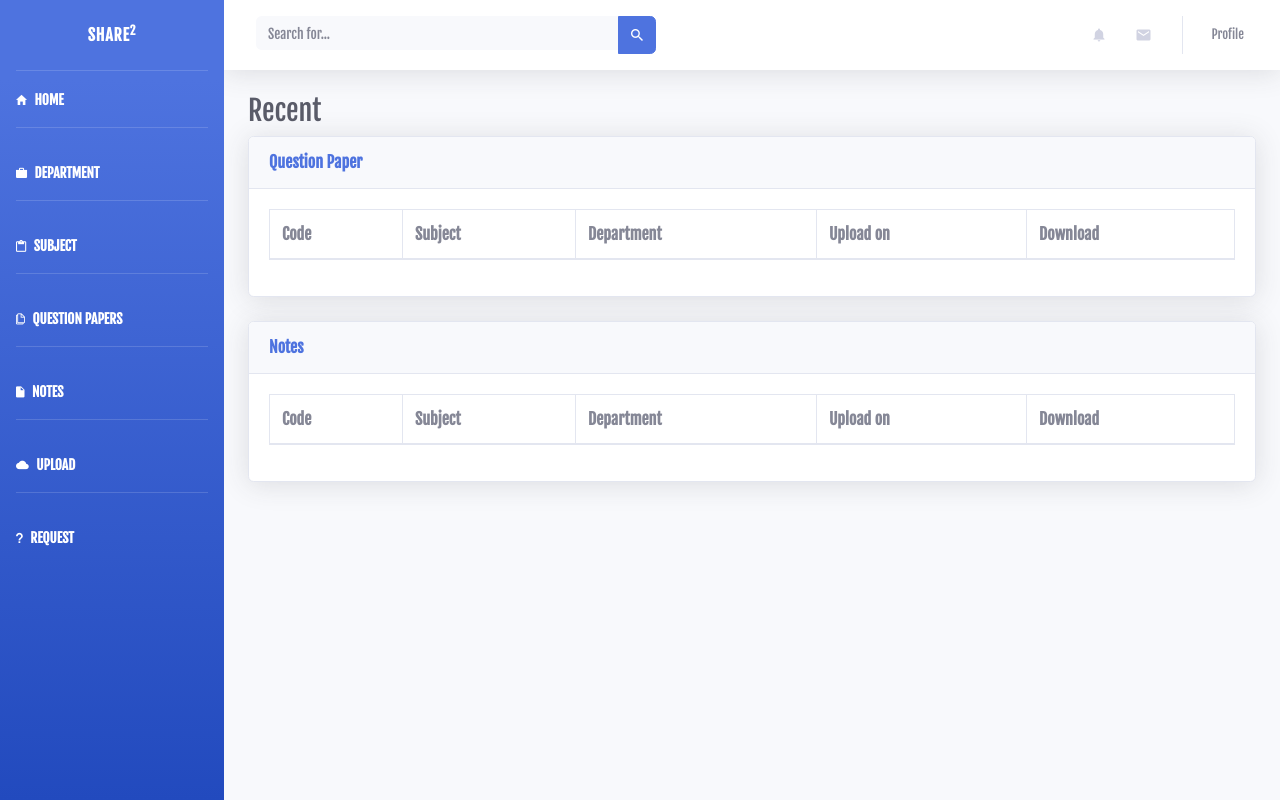
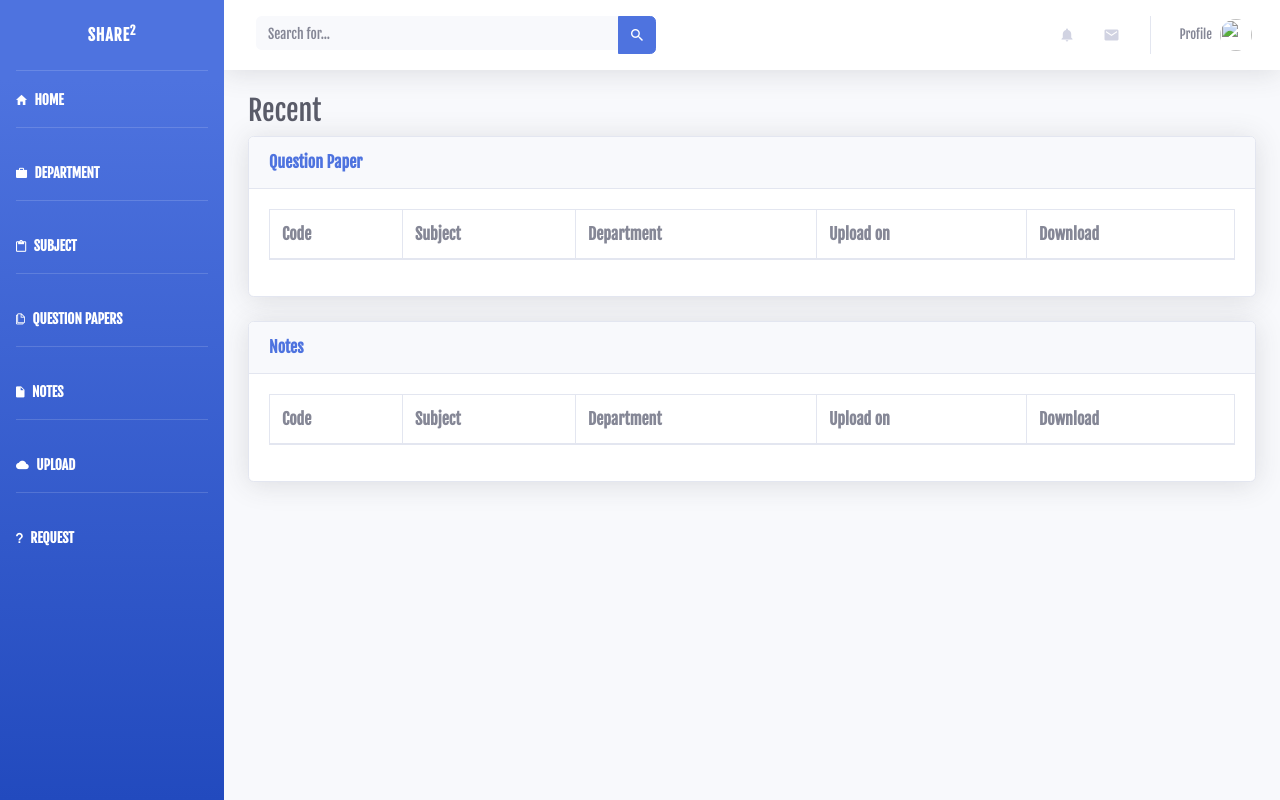
Before and after one commit to OrionDevelopers-OD/SoC-Project1, a Django app: page / in a window 1280 px wide. Run offline with Django 3.2, Linux system fonts and the light colour scheme; lists and menus that the app fills with data are empty; some libraries are stand-ins or nearby versions.

Commit message:
minor changes

```diff
--- a/SoC_Project1/SoC_Project1/templates/base.html
+++ b/SoC_Project1/SoC_Project1/templates/base.html
@@ -174,6 +174,7 @@
                           <li class="nav-item dropdown no-arrow">
                             <a class="nav-link dropdown-toggle" href="#" id="userDropdown" role="button" data-toggle="dropdown" aria-haspopup="true" aria-expanded="false">
                               <span class="mr-2 d-none d-lg-inline text-gray-600 small">Profile</span>
+                              <img class="img-profile rounded-circle" src="">
                             </a>
 
                           </li>
```
